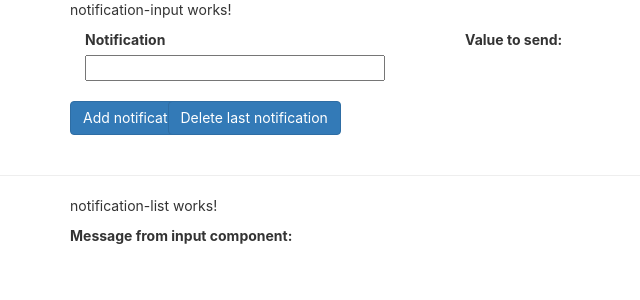
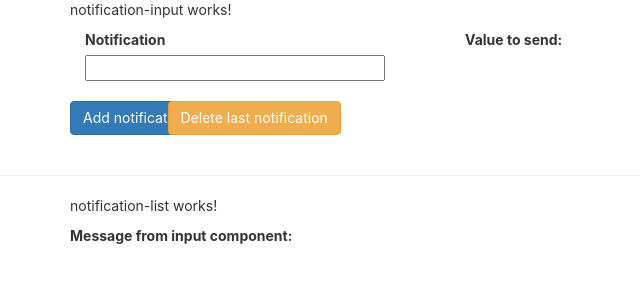
Before and after one commit to jorgemtnz/globallogicAngularCourse, an Angular app: page / in a window 1280 px wide. Shown: the top 300 px of the page, without its empty margins (0-640 px from the left). Built offline with nearby package versions, Linux system fonts and the light colour scheme.

Commit message:
change button color

```diff
--- a/src/app/notification/notification-input/notification-input.component.html
+++ b/src/app/notification/notification-input/notification-input.component.html
@@ -27,7 +27,7 @@
         </button>
       </div>
       <div class="col-sm-1 col-md-1">
-        <button class="btn btn-primary" (click)="deleteLastElement()" tabindex="0">
+        <button class="btn btn-warning" (click)="deleteLastElement()" tabindex="0">
           <span>Delete last notification</span>
         </button>
       </div>
```
